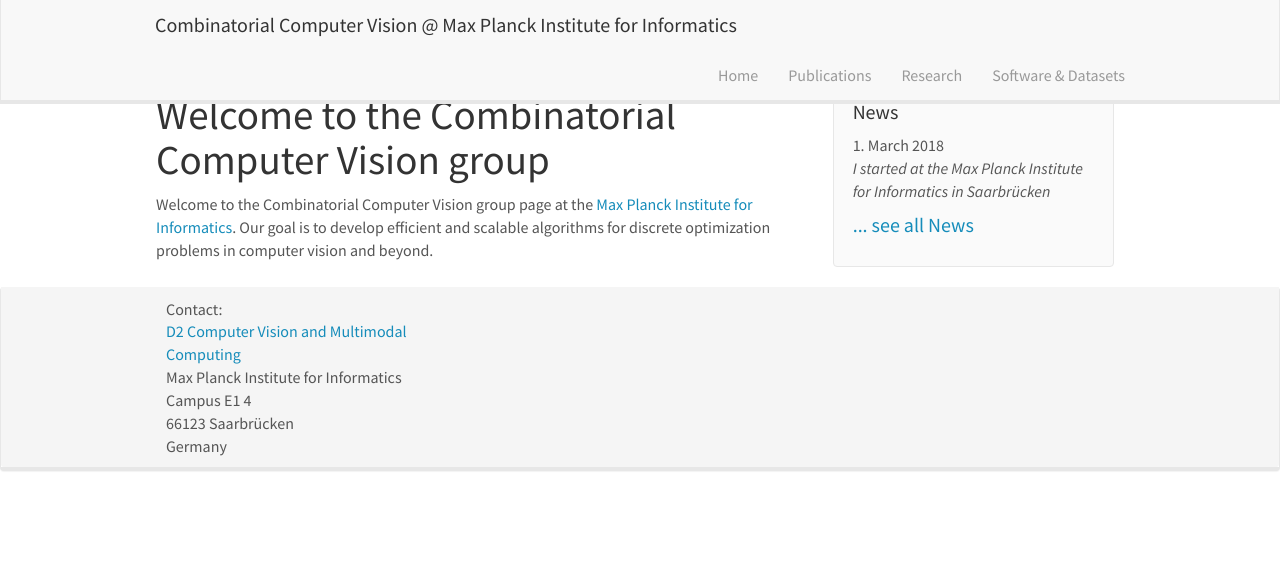
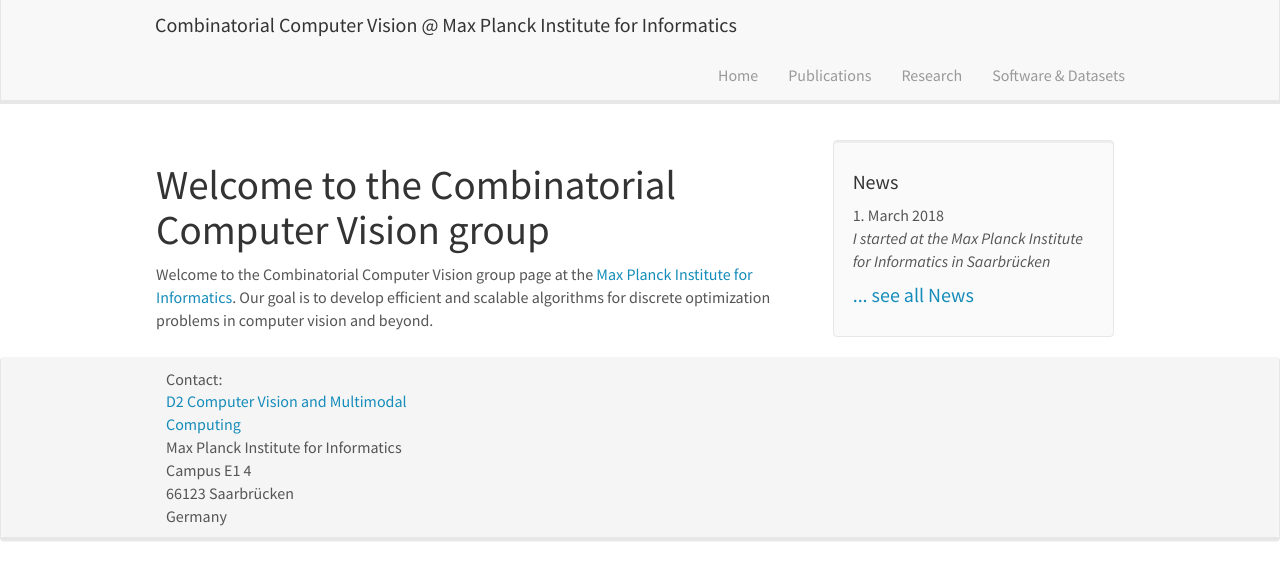
Before and after one commit to pawelswoboda/pawelswoboda.github.io, a Jekyll site: the page built from _pages/home.md, in a window 1280 px wide. Shown: the top 580 px of the page. Built offline with Jekyll 4.4.1, drawn with Linux system fonts in a browser that asks for light colours; nearby versions of some CDN libraries.

```diff
--- a/css/main.scss
+++ b/css/main.scss
@@ -10,7 +10,7 @@ img { margin-bottom: 24px;
 
 
 body {
-	padding-top: 70px;
+	padding-top: 140px;
 }
 
 figcaption {
```
